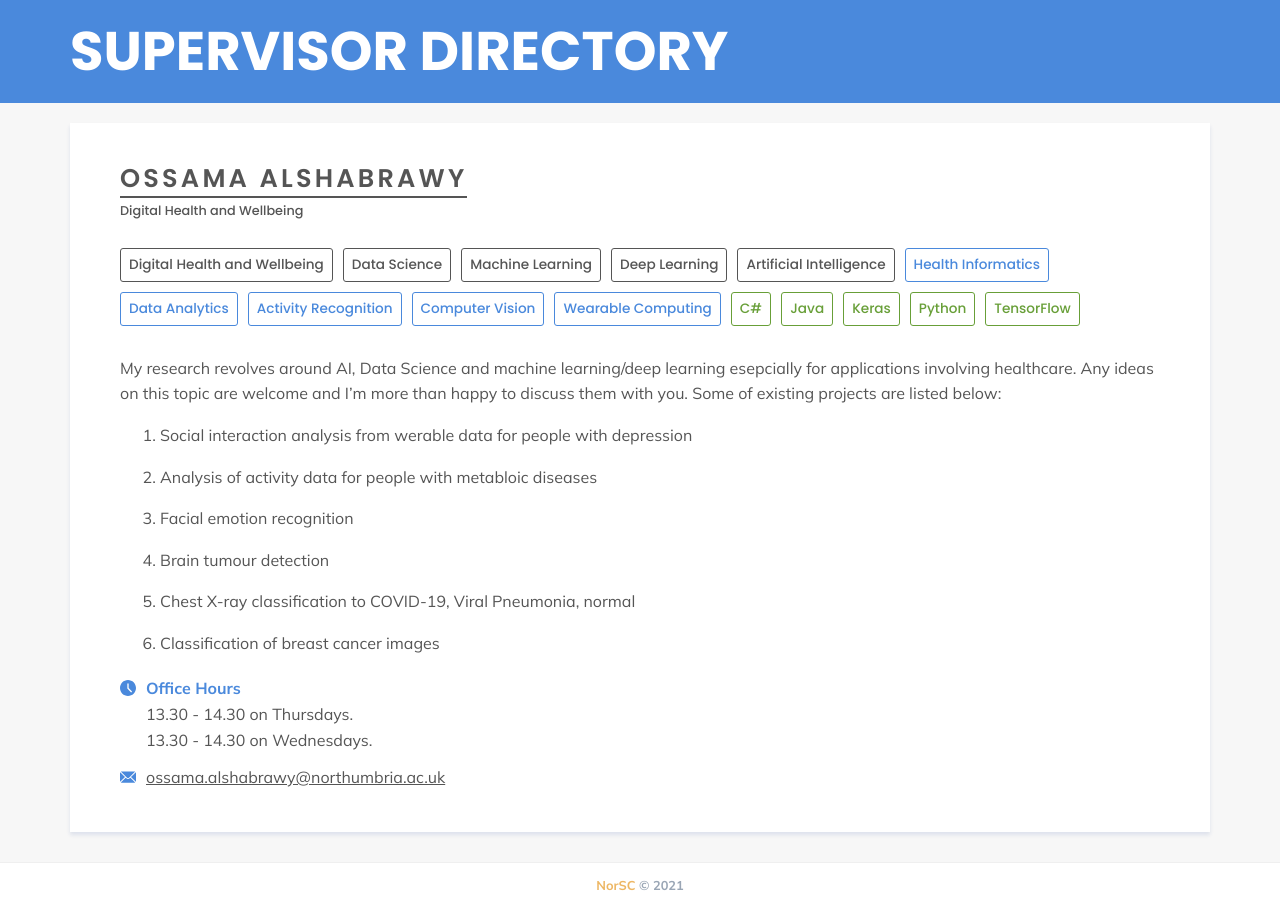
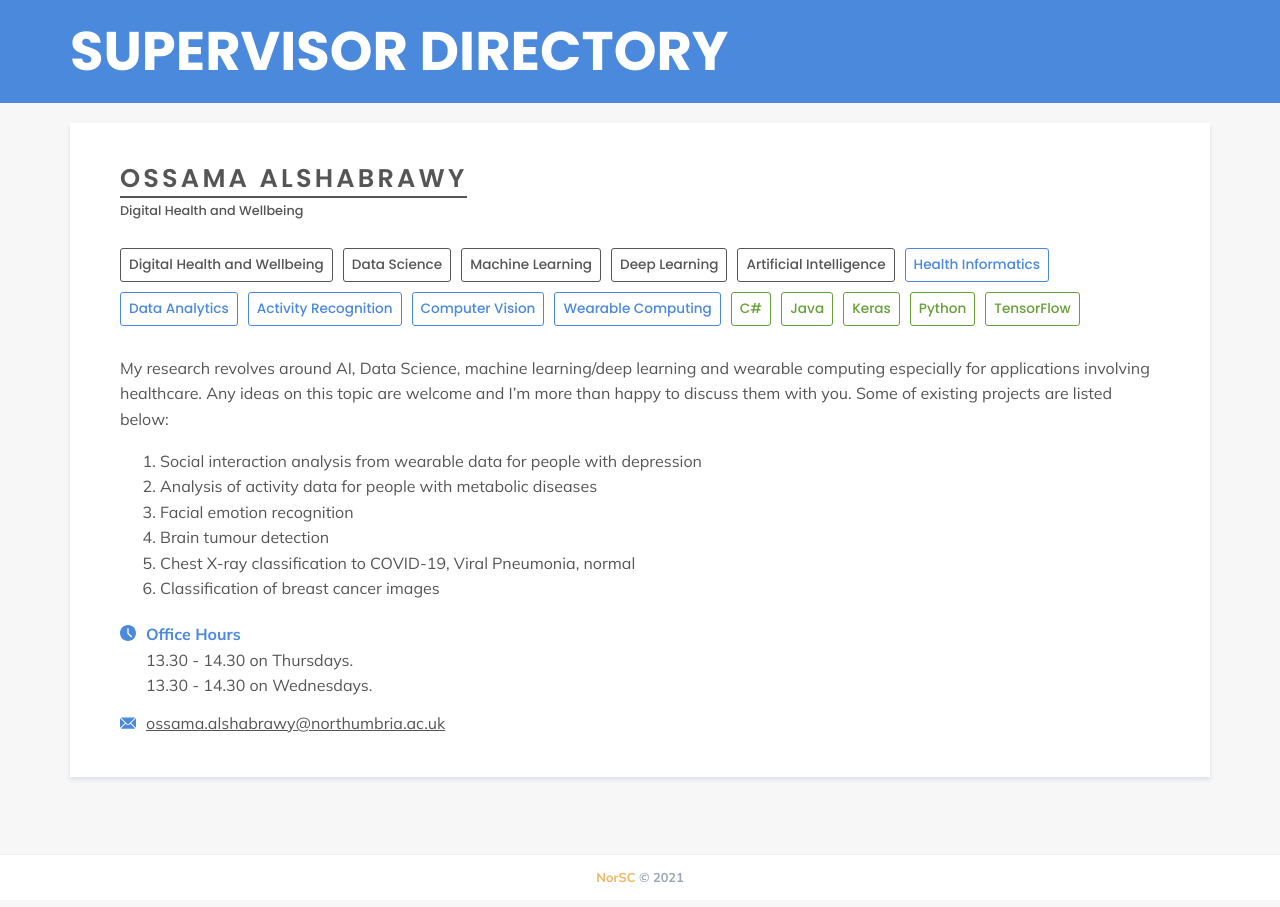
Before and after one commit to NorSC/supervisor-search, a Jekyll site: the page built from _supervisors/ossama-alshabrawy.md, in a window 1280 px wide. Built offline with Jekyll 4.4.1, drawn with Linux system fonts in a browser that asks for light colours; a script that is not in the unit is left out.

Commit message:
Update Supervisors “ossama-alshabrawy”

```diff
--- a/_supervisors/ossama-alshabrawy.md
+++ b/_supervisors/ossama-alshabrawy.md
@@ -26,26 +26,21 @@ technologies_languages:
   - Python
   - TensorFlow
 additional_details: >-
-  My research revolves around AI, Data Science and machine learning/deep
-  learning esepcially for applications involving healthcare. Any ideas on this
-  topic are welcome and I'm more than happy to discuss them with you. Some of
-  existing projects are listed below:
+  My research revolves around AI, Data Science, machine learning/deep learning
+  and wearable computing especially for applications involving healthcare. Any
+  ideas on this topic are welcome and I'm more than happy to discuss them with
+  you. Some of existing projects are listed below:
 
 
-  1. Social interaction analysis from werable data for people with depression
+  1. Social interaction analysis from wearable data for people with depression
 
-
-  2. Analysis of activity data for people with metabloic diseases
-
+  2. Analysis of activity data for people with metabolic diseases
 
   3. Facial emotion recognition
 
-
   4. Brain tumour detection
-
 
   5. Chest X-ray classification to COVID-19, Viral Pneumonia, normal
 
-
   6. Classification of breast cancer images
 ---
```
